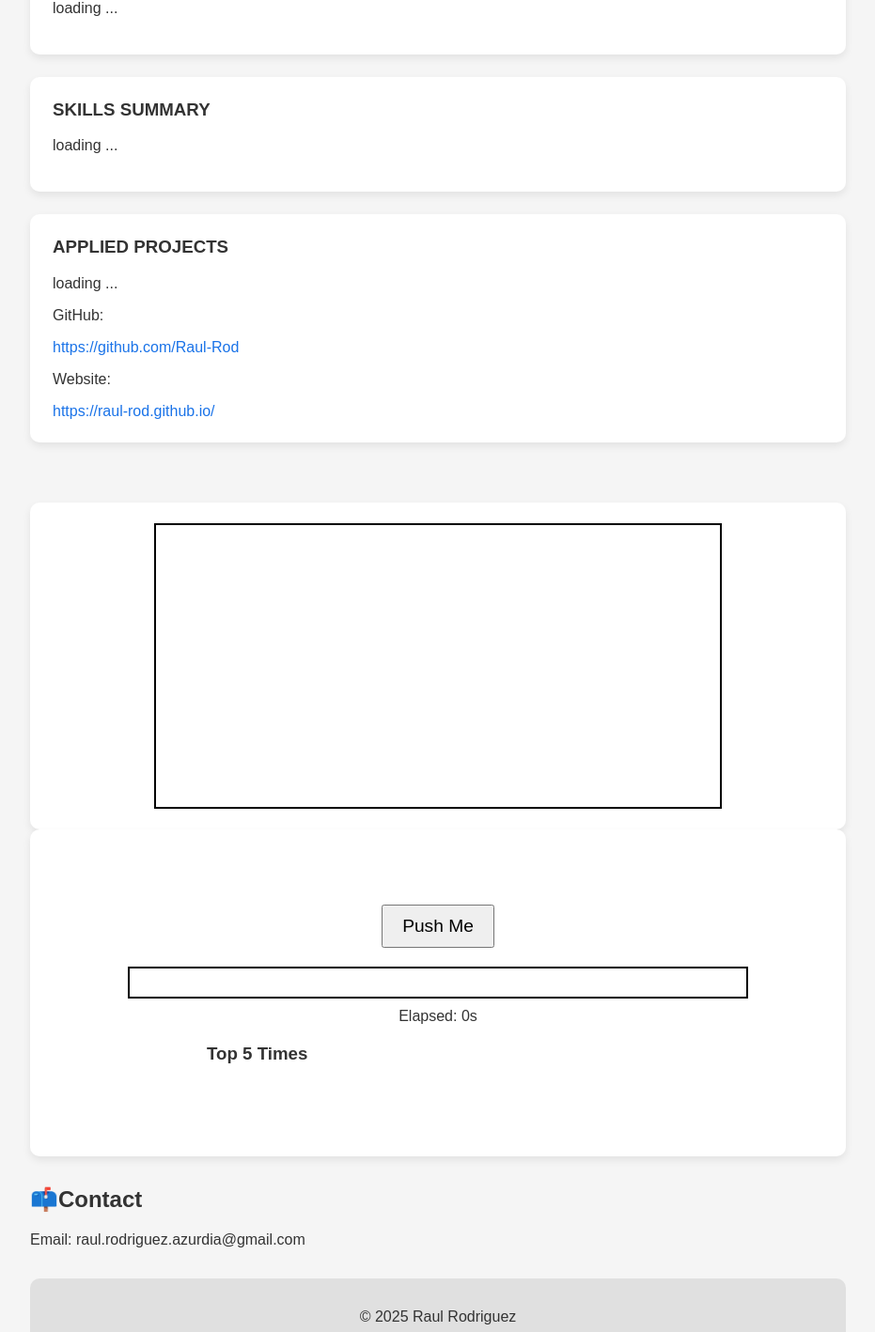
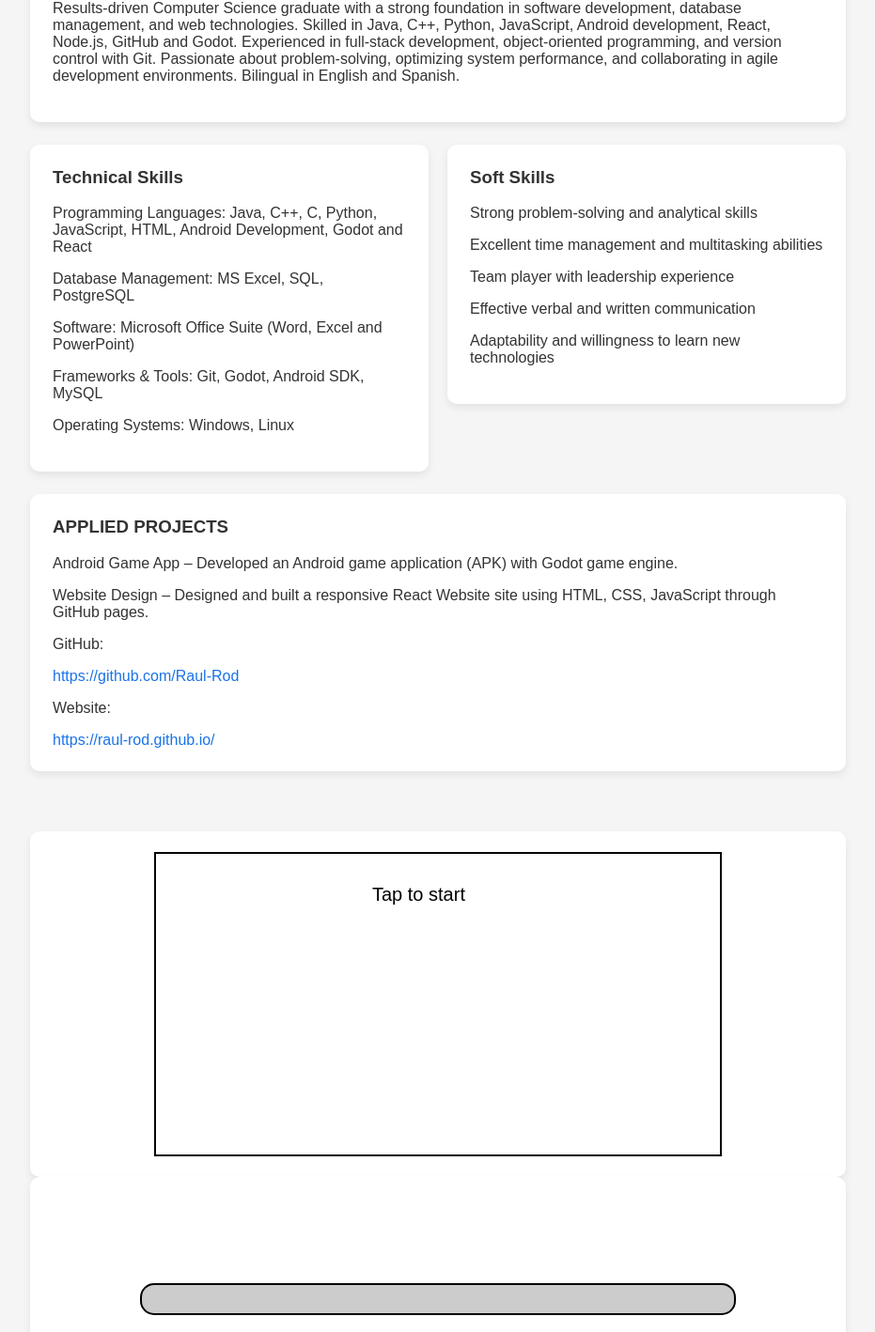
Before and after one commit to Raul-Rod/raul-rod.github.io, a React (Create React App) app: page / in a window 1280 px wide. Shown: the part 322-1740 px from the top of the page at 94% size, without its empty margins (174-1105 px from the left). Built offline with nearby package versions, Linux system fonts and the light colour scheme.

Commit message:
updated the site

```diff
--- a/src/App.css
+++ b/src/App.css
@@ -39,6 +39,15 @@ body {
   display: grid;
   grid-template-columns: 1fr;
   gap: 1.5rem;
+}
+
+.projects2C {
+  display: flex;
+  grid-auto-columns: auto;
+  gap: 20px;
+}
+.column {
+  flex: 1; /* or use fixed widths like width: 50% */
 }
 
 .project-card {
--- a/src/App.js
+++ b/src/App.js
@@ -1,6 +1,5 @@
 import React, { useState } from 'react';
-import ReactionGame from './components/ReactionGame';
-import UnderConstruction from './components/UnderConstruction';
+import JumpGame from './components/JumpGame';
 import TapRace from './components/TapRace';
 import Container from "./components/Container";
 import './App.css';
@@ -14,22 +13,48 @@ function App() {
       <Container>
        <header className="header">
          <h1>Raul Rodriguez</h1>
-         <p>Guatemalan-Canadian | Computer Science graduate | Software Dev | Database management | Full-Stack Developer
-         </p>
+         <p>Guatemalan-Canadian | Computer Science graduate </p>
+         <p>Software Dev | Game Dev | Full-Stack Dev</p>
          </header>
         <section className="section">
           <div className="projects">
             <div className="project-card">
               <h3>About Me</h3>
-              <p>loading ...</p>
+              <p>Results-driven Computer Science graduate with a strong foundation in software development,
+                database management, and web technologies. Skilled in Java, C++, Python, JavaScript, Android development,
+                React, Node.js, GitHub and Godot. Experienced in full-stack development,
+                object-oriented programming, and version control with Git. Passionate about problem-solving,
+                optimizing system performance, and collaborating in agile development environments.
+                Bilingual in English and Spanish.</p>
               </div>
-            <div className="project-card">
-              <h3>SKILLS SUMMARY</h3>
-              <p>loading ...</p>
+            <div className="projects2C">
+              <div class="column">
+                <div className="project-card">
+                  <h3>Technical Skills</h3>
+                  <p>Programming Languages: Java, C++, C, Python, JavaScript, HTML, Android Development, Godot and React</p>
+                  <p>Database Management: MS Excel, SQL, PostgreSQL</p>
+                  <p>Software: Microsoft Office Suite (Word, Excel and PowerPoint)</p>
+                  <p>Frameworks & Tools: Git, Godot, Android SDK, MySQL</p>
+                  <p>Operating Systems: Windows, Linux</p>
+                </div>
               </div>
+
+              <div class="column">
+                <div className="project-card">
+                  <h3>Soft Skills</h3>
+                  <p>Strong problem-solving and analytical skills</p>
+                  <p>Excellent time management and multitasking abilities</p>
+                  <p>Team player with leadership experience</p>
+                  <p>Effective verbal and written communication</p>
+                  <p>Adaptability and willingness to learn new technologies </p>
+                </div>
+              </div>
+
+            </div>
             <div className="project-card">
               <h3>APPLIED PROJECTS</h3>
-              <p>loading ...</p>
+              <p>Android Game App – Developed an Android game application (APK) with Godot game engine.</p>
+              <p>Website Design – Designed and built a responsive React Website site using HTML, CSS, JavaScript through GitHub pages.</p>
               <p>GitHub: </p>
               <a href="https://github.com/Raul-Rod" target="_blank" rel="noopener noreferrer">
                 https://github.com/Raul-Rod
@@ -44,7 +69,7 @@ function App() {
 </Container>
       <Container>
         <div className="project-card">
-          <UnderConstruction />
+          <JumpGame />
           </div>
         <div className="project-card">
           <TapRace />
--- a/src/components/UnderConstruction.js
+++ b/src/components/JumpGame.js
@@ -1,66 +1,84 @@
 import React, { useEffect, useRef, useState } from 'react';
 
-const UnderConstruction = () => {
+const JumpGame = () => {
   const canvasRef = useRef(null);
   const containerRef = useRef(null);
-  const [isRunning, setIsRunning] = useState(false);
 
+  // === GAME STATE ===
+  const [gameState, setGameState] = useState('idle'); // 'idle' | 'running' | 'gameover'
+
+  // === CONFIGURABLE CONSTANTS ===
   const GRAVITY = 0.6;
-  const JUMP = -10;
+  const JUMP_FORCE = -10;
+
   const PLAYER_WIDTH = 40;
   const PLAYER_HEIGHT = 40;
-  const OBSTACLE_WIDTH = 20;
+  const PLAYER_X = 50;
+
+  const OBSTACLE_WIDTH = 30;
   const OBSTACLE_HEIGHT = 40;
+  const OBSTACLE_Y = 260;
   const OBSTACLE_SPEED = 5;
 
+  const GROUND_Y = 320;
+
+  // === GAME STATE REFS ===
   const playerY = useRef(200);
   const velocityY = useRef(0);
   const isJumping = useRef(false);
   const obstacleX = useRef(600);
   const animationRef = useRef();
 
+  // === Jump ===
   const jump = () => {
-    if (!isJumping.current && playerY.current >= 260) {
-      velocityY.current = JUMP;
+    if (!isJumping.current && playerY.current >= OBSTACLE_Y) {
+      velocityY.current = JUMP_FORCE;
       isJumping.current = true;
     }
   };
 
-  const handleInput = () => {
-    if (!isRunning) {
-      setIsRunning(true);
-      startGame();
-    } else {
-      jump();
-    }
-  };
-
+  // === Start Game ===
   const startGame = () => {
     playerY.current = 200;
     velocityY.current = 0;
     isJumping.current = false;
     obstacleX.current = 600;
+    setGameState('running');
     animationRef.current = requestAnimationFrame(gameLoop);
   };
 
-  const resetGame = () => {
+  // === Game Over ===
+  const gameOver = () => {
     cancelAnimationFrame(animationRef.current);
-    setIsRunning(false);
+    setGameState('idle');
   };
 
+  // === Click or Touch ===
+  const handleInput = () => {
+    if (gameState === 'idle') {
+      startGame();
+    } else if (gameState === 'running') {
+      jump();
+    } else if (gameState === 'gameover') {
+      startGame();
+    }
+  };
+
+  // === Collision Check ===
   const detectCollision = () => {
-    const playerX = 50;
     const playerBottom = playerY.current + PLAYER_HEIGHT;
-    const obstacleY = 260;
+    const obstacleRight = obstacleX.current + OBSTACLE_WIDTH;
+    const obstacleBottom = OBSTACLE_Y + OBSTACLE_HEIGHT;
 
     return (
-      playerX < obstacleX.current + OBSTACLE_WIDTH &&
-      playerX + PLAYER_WIDTH > obstacleX.current &&
-      playerY.current < obstacleY + OBSTACLE_HEIGHT &&
-      playerBottom > obstacleY
+      PLAYER_X < obstacleRight &&
+      PLAYER_X + PLAYER_WIDTH > obstacleX.current &&
+      playerY.current < obstacleBottom &&
+      playerBottom > OBSTACLE_Y
     );
   };
 
+  // === Game Loop ===
   const gameLoop = () => {
     const canvas = canvasRef.current;
     const ctx = canvas.getContext('2d');
@@ -73,64 +91,73 @@ const UnderConstruction = () => {
     // Update player
     velocityY.current += GRAVITY;
     playerY.current += velocityY.current;
-    if (playerY.current >= 260) {
-      playerY.current = 260;
+    if (playerY.current >= OBSTACLE_Y) {
+      playerY.current = OBSTACLE_Y;
       velocityY.current = 0;
       isJumping.current = false;
     }
 
-    ctx.fillStyle = 'orange';
-    ctx.fillRect(50, playerY.current, PLAYER_WIDTH, PLAYER_HEIGHT);
+    ctx.fillStyle = 'blue';
+    ctx.fillRect(PLAYER_X, playerY.current, PLAYER_WIDTH, PLAYER_HEIGHT);
 
     // Update obstacle
     obstacleX.current -= OBSTACLE_SPEED;
     if (obstacleX.current < -OBSTACLE_WIDTH) {
-      obstacleX.current = 600;
+      obstacleX.current = canvas.width;
     }
 
-    ctx.fillStyle = 'gray';
-    ctx.fillRect(obstacleX.current, 260, OBSTACLE_WIDTH, OBSTACLE_HEIGHT);
+    ctx.fillStyle = 'red';
+    ctx.fillRect(obstacleX.current, OBSTACLE_Y, OBSTACLE_WIDTH, OBSTACLE_HEIGHT);
 
-    // Draw text
-    ctx.fillStyle = 'black';
-    ctx.font = '16px sans-serif';
-    //write text
-    ctx.fillText('', 200, 50);
+    // Ground
+    ctx.fillStyle = 'green';
+    ctx.fillRect(0, OBSTACLE_Y + OBSTACLE_HEIGHT, canvas.width, 20);
 
-    // Check collision
+    // Collision and game over
     if (detectCollision()) {
-      resetGame();
+      ctx.fillStyle = 'red';
+      ctx.font = '20px sans-serif';
+      ctx.fillText('Game Over', 230, 50);
+      ctx.fillText('Tap to start', 230, 80);
+      gameOver();
       return;
     }
 
     animationRef.current = requestAnimationFrame(gameLoop);
   };
 
+  // === Canvas Init ===
   useEffect(() => {
     const canvas = canvasRef.current;
     canvas.width = 600;
-    canvas.height = 300;
+    canvas.height = GROUND_Y;
+    const ctx = canvas.getContext('2d');
+    ctx.fillStyle = 'black';
+    ctx.font = '20px sans-serif';
+    ctx.fillText('Tap to start', 230, 50);
   }, []);
 
+  // === Input Events ===
   useEffect(() => {
     const container = containerRef.current;
     container.addEventListener('click', handleInput);
     container.addEventListener('touchstart', handleInput);
-
     return () => {
       container.removeEventListener('click', handleInput);
       container.removeEventListener('touchstart', handleInput);
     };
-  }, [isRunning]);
+  }, [gameState]);
 
   return (
     <div
       ref={containerRef}
       style={{
-        height: '300px',
+        height: `${GROUND_Y}px`,
         display: 'flex',
         justifyContent: 'center',
         alignItems: 'center',
+        userSelect: 'none',
+        cursor: 'pointer',
       }}
     >
       <canvas ref={canvasRef} style={{ border: '2px solid black' }} />
@@ -138,4 +165,4 @@ const UnderConstruction = () => {
   );
 };
 
-export default UnderConstruction;
+export default JumpGame;
--- a/src/components/TapRace.js
+++ b/src/components/TapRace.js
@@ -11,7 +11,6 @@ const TapRace = () => {
   const timerRef = useRef(null);
   const decayRef = useRef(null);
 
-  // Load scores from localStorage on first render
   useEffect(() => {
     const saved = localStorage.getItem('tapRaceLeaderboard');
     if (saved) {
@@ -83,11 +82,25 @@ const TapRace = () => {
   };
 
   return (
-    <div style={{ height: '300px', display: 'flex', flexDirection: 'column', alignItems: 'center', justifyContent: 'center' }}>
-      <button onClick={handleClick} style={{ padding: '10px 20px', fontSize: '1.2rem' }}>
-        Push Me
-      </button>
-      <div style={{ width: '80%', height: '30px', border: '2px solid #000', marginTop: '20px', position: 'relative' }}>
+    <div style={{
+      height: '100%',
+      minHeight: '350px',
+      display: 'flex',
+      flexDirection: 'column',
+      alignItems: 'center',
+      justifyContent: 'center',
+      padding: '1rem'
+    }}>
+      {/* Gauge style bar */}
+      <div style={{
+        width: '80%',
+        height: '30px',
+        borderRadius: '15px',
+        border: '2px solid #000',
+        overflow: 'hidden',
+        marginBottom: '20px',
+        backgroundColor: '#ccc'
+      }}>
         <div style={{
           width: `${progress}%`,
           height: '100%',
@@ -95,8 +108,24 @@ const TapRace = () => {
           transition: 'width 0.2s'
         }}></div>
       </div>
-      <div style={{ marginTop: '10px' }}>Elapsed: {elapsed}s</div>
-      <div style={{ marginTop: '20px', width: '60%' }}>
+
+      {/* Round Button */}
+      <button onClick={handleClick} style={{
+        padding: '15px 30px',
+        fontSize: '1.2rem',
+        borderRadius: '50px',
+        border: 'none',
+        backgroundColor: '#007bff',
+        color: 'white',
+        cursor: 'pointer',
+        marginBottom: '20px'
+      }}>
+        Push Me
+      </button>
+
+      <div style={{ marginBottom: '10px' }}>Elapsed: {elapsed}s</div>
+
+      <div style={{ marginTop: '10px', width: '60%' }}>
         <h3>Top 5 Times</h3>
         <ol>
           {leaderboard.map((entry, idx) => (
@@ -104,6 +133,7 @@ const TapRace = () => {
           ))}
         </ol>
       </div>
+
       {namePrompt && (
         <div style={{ marginTop: '10px' }}>
           <input
```
Also changed, not shown: src/components/ReactionGame.js (deleted, +0 -67 lines).
